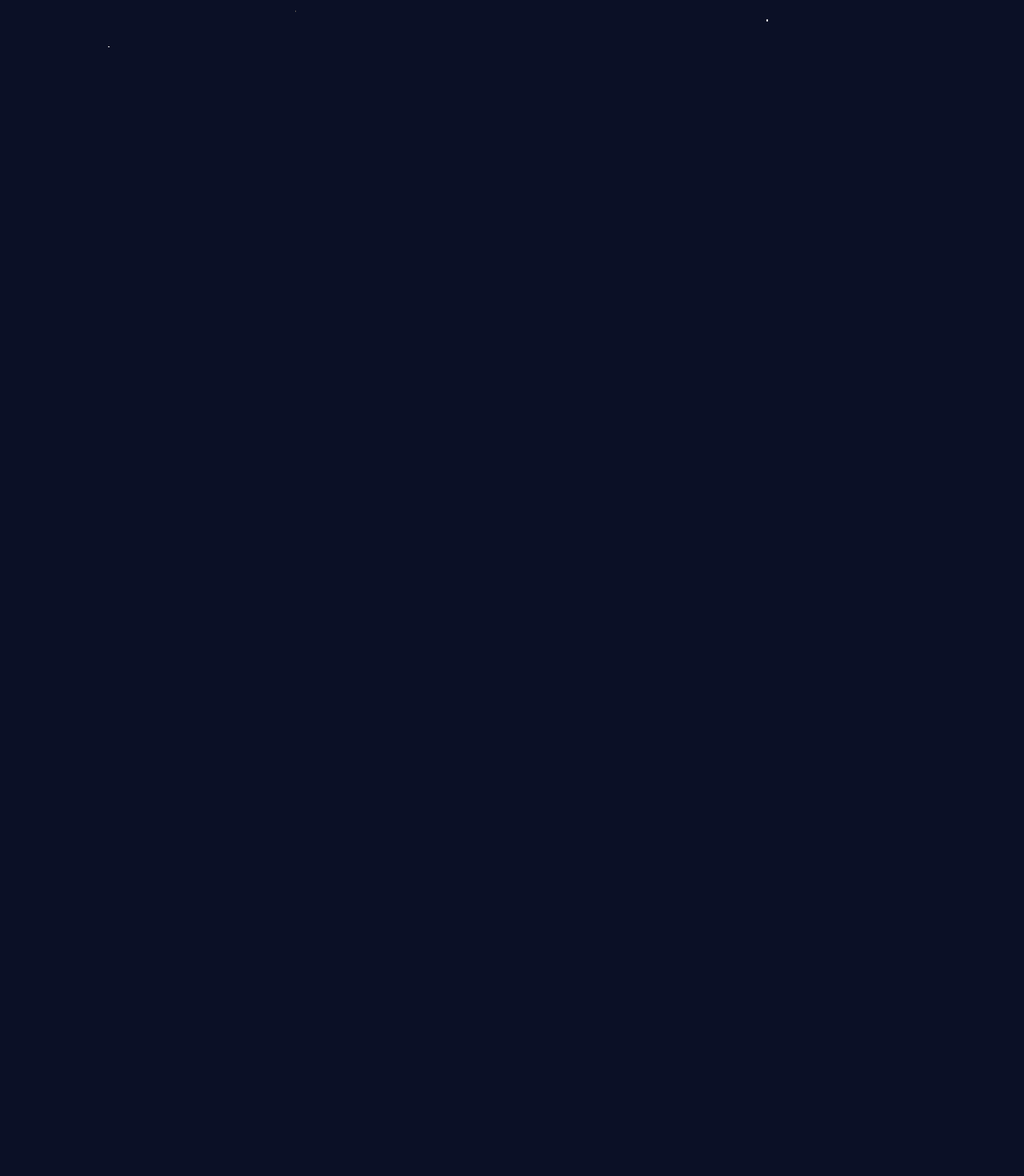
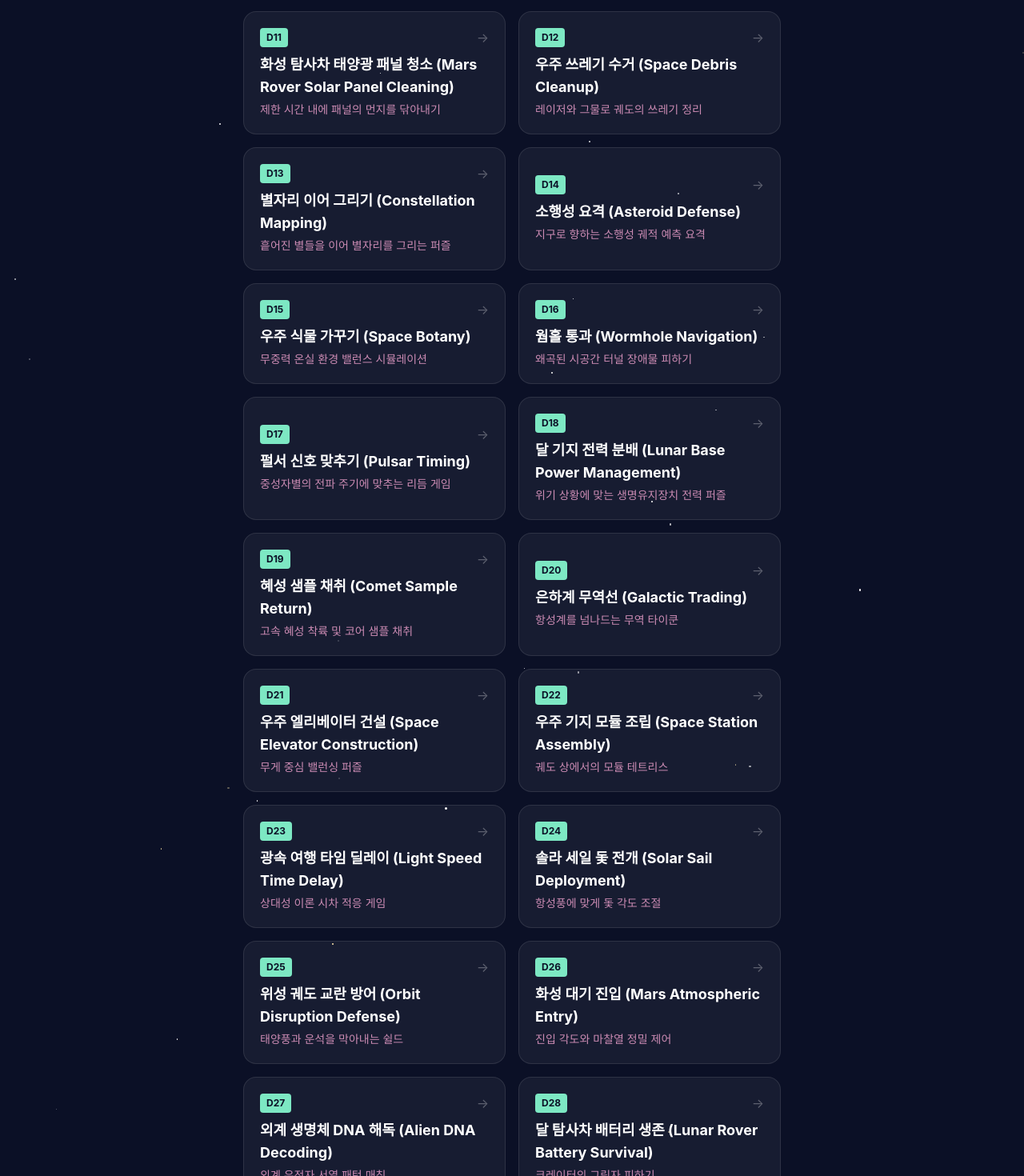
Before and after one commit to space-joops/jd-010, a Next.js app: page /experiments in a window 1280 px wide. Shown: the part 960-2430 px from the top of the page at 80% size. Before the commit the page ends 1038 px from the top, so only its background shows below. Built offline with nearby package versions, Linux system fonts and the light colour scheme.

Commit message:
feat: Add d21-d30 to registry

```diff
--- a/src/app/experiments/page.tsx
+++ b/src/app/experiments/page.tsx
@@ -13,7 +13,27 @@ const EXPERIMENTS = [
   { id: "d7", title: "태양풍 실드 가동 (Solar Flare)", desc: "태양 흑점 폭발 예측 방어 타이밍" },
   { id: "d8", title: "골디락스 존 테라포밍 (Terraforming)", desc: "온도, 대기, 산소 3요소 밸런싱" },
   { id: "d9", title: "Max-Q 로켓 단 분리 (Staging)", desc: "최대 동압 구간을 버티는 단 분리" },
-  { id: "d10", title: "회전 소행성 채굴 (Asteroid Mining)", desc: "빠르게 회전하는 소행성에 작살 꽂기" }
+  { id: "d10", title: "회전 소행성 채굴 (Asteroid Mining)", desc: "빠르게 회전하는 소행성에 작살 꽂기" },
+  { id: "d11", title: "화성 탐사차 태양광 패널 청소 (Mars Rover Solar Panel Cleaning)", desc: "제한 시간 내에 패널의 먼지를 닦아내기" },
+  { id: "d12", title: "우주 쓰레기 수거 (Space Debris Cleanup)", desc: "레이저와 그물로 궤도의 쓰레기 정리" },
+  { id: "d13", title: "별자리 이어 그리기 (Constellation Mapping)", desc: "흩어진 별들을 이어 별자리를 그리는 퍼즐" },
+  { id: "d14", title: "소행성 요격 (Asteroid Defense)", desc: "지구로 향하는 소행성 궤적 예측 요격" },
+  { id: "d15", title: "우주 식물 가꾸기 (Space Botany)", desc: "무중력 온실 환경 밸런스 시뮬레이션" },
+  { id: "d16", title: "웜홀 통과 (Wormhole Navigation)", desc: "왜곡된 시공간 터널 장애물 피하기" },
+  { id: "d17", title: "펄서 신호 맞추기 (Pulsar Timing)", desc: "중성자별의 전파 주기에 맞추는 리듬 게임" },
+  { id: "d18", title: "달 기지 전력 분배 (Lunar Base Power Management)", desc: "위기 상황에 맞는 생명유지장치 전력 퍼즐" },
+  { id: "d19", title: "혜성 샘플 채취 (Comet Sample Return)", desc: "고속 혜성 착륙 및 코어 샘플 채취" },
+  { id: "d20", title: "은하계 무역선 (Galactic Trading)", desc: "항성계를 넘나드는 무역 타이쿤" },
+  { id: "d21", title: "우주 엘리베이터 건설 (Space Elevator Construction)", desc: "무게 중심 밸런싱 퍼즐" },
+  { id: "d22", title: "우주 기지 모듈 조립 (Space Station Assembly)", desc: "궤도 상에서의 모듈 테트리스" },
+  { id: "d23", title: "광속 여행 타임 딜레이 (Light Speed Time Delay)", desc: "상대성 이론 시차 적응 게임" },
+  { id: "d24", title: "솔라 세일 돛 전개 (Solar Sail Deployment)", desc: "항성풍에 맞게 돛 각도 조절" },
+  { id: "d25", title: "위성 궤도 교란 방어 (Orbit Disruption Defense)", desc: "태양풍과 운석을 막아내는 쉴드" },
+  { id: "d26", title: "화성 대기 진입 (Mars Atmospheric Entry)", desc: "진입 각도와 마찰열 정밀 제어" },
+  { id: "d27", title: "외계 생명체 DNA 해독 (Alien DNA Decoding)", desc: "외계 유전자 서열 패턴 매칭" },
+  { id: "d28", title: "달 탐사차 배터리 생존 (Lunar Rover Battery Survival)", desc: "크레이터의 그림자 피하기" },
+  { id: "d29", title: "궤도 엘리베이터 화물 하역 (Orbital Elevator Cargo)", desc: "도착지점 정밀 속도 제어" },
+  { id: "d30", title: "외계 행성 대기 분석 (Exoplanet Atmosphere Analysis)", desc: "스펙트럼 흡수선 맞추기" }
 ];
 
 export default function ExperimentsHub() {
@@ -24,7 +44,7 @@ export default function ExperimentsHub() {
       <div className="max-w-2xl mx-auto relative z-10">
         <header className="text-center my-10">
           <h1 className="text-4xl font-bold text-white mb-3">우주 덕후 연구소</h1>
-          <p className="text-[#7de8c3]">10가지 다양한 스페이스 미니게임 실험실</p>
+          <p className="text-[#7de8c3]">100가지 스페이스 미니게임 프로젝트</p>
         </header>
 
         <div className="grid gap-4 md:grid-cols-2">
```
